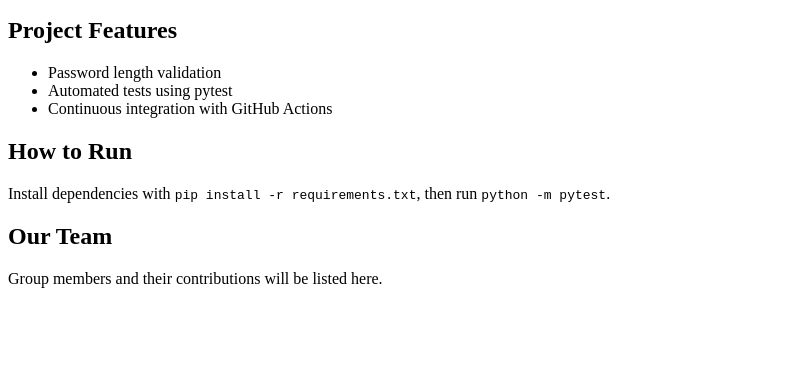
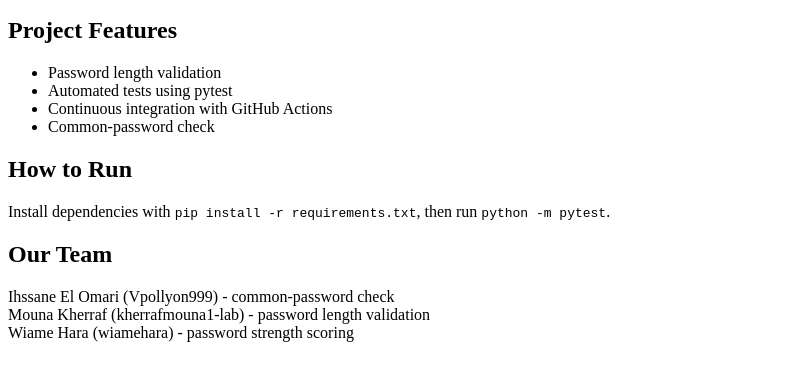
Before and after one commit to Vpollyon999/password-checker, a plain HTML site: page docs/index.html/index.html in a window 1280 px wide. Shown: the part 87-468 px from the top of the page, without its empty margins (0-796 px from the left). Drawn offline with Linux system fonts and the light colour scheme.

Commit message:
Update project features and team contributions
Added team member contributions and a common-password check feature.

```diff
--- a/docs/index.html/index.html
+++ b/docs/index.html/index.html
@@ -6,7 +6,7 @@
         <ul>
             <li>Password length validation</li>
             <li>Automated tests using pytest</li>
-            <li>Continuous integration with GitHub Actions</li>
+            <li>Continuous integration with GitHub Actions</li>    <li>Common-password check</li>
         </ul>
 
         <h2>How to Run</h2>
@@ -15,7 +15,9 @@
         <code>python -m pytest</code>.</p>
 
         <h2>Our Team</h2>
-        <p>Group members and their contributions will be listed here.</p>
+        <p>   Ihssane El Omari (Vpollyon999) - common-password check<br>
+   Mouna Kherraf (kherrafmouna1-lab) - password length validation<br>
+   Wiame Hara (wiamehara) - password strength scoring</p>
     </main>
 </body>
 </html>
```
